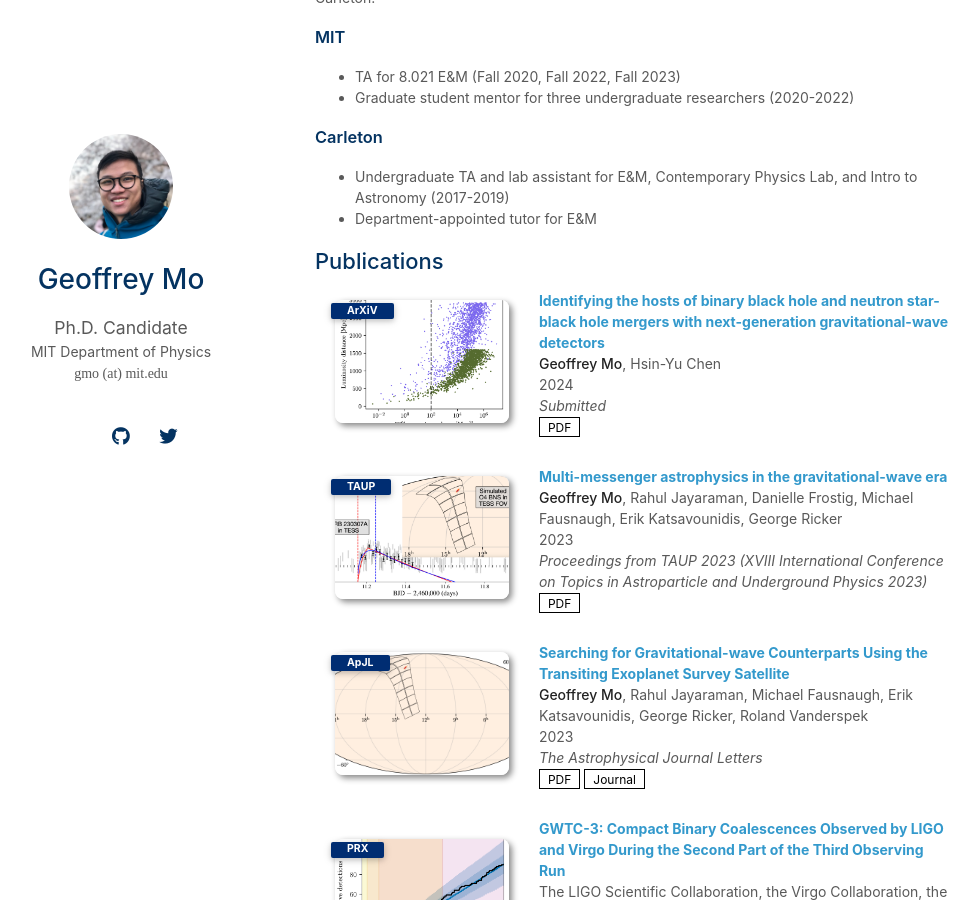
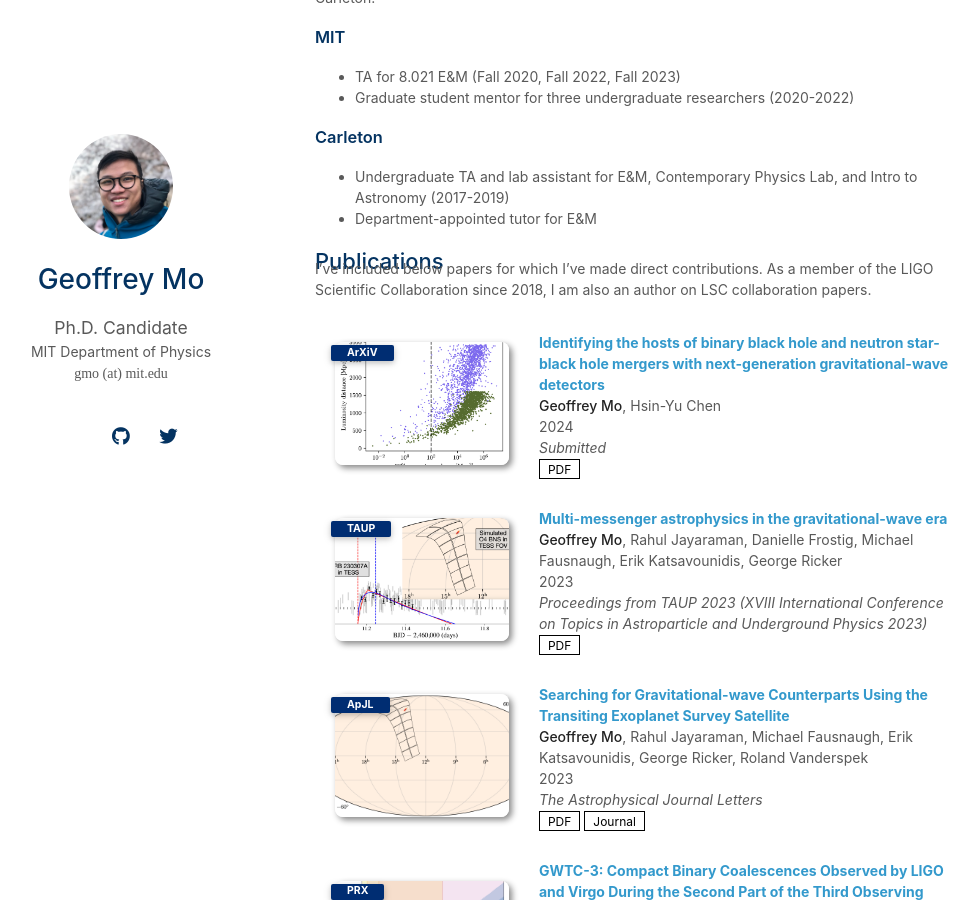
Before and after one commit to geoffreymo/geoffreymo.github.io, a Jekyll site: the page built from index.md, in a window 1280 px wide and 900 px high, scrolled down 889 px. Shown: the whole window, without its empty margins (155-1134 px from the left). Built offline with Jekyll 4.4.1, drawn with Linux system fonts in a browser that asks for light colours; nearby versions of some CDN libraries; a style sheet for code colours, icons or effects is not loaded; our own code applies the rules of GitHub Pages for plain Markdown files.

Commit message:
Add line about lvk papers

```diff
--- a/_includes/publications.md
+++ b/_includes/publications.md
@@ -1,4 +1,6 @@
 <h2 id="publications" style="margin: 2px 0px -15px;">Publications</h2>
+I've included below papers for which I've made direct contributions.
+As a member of the LIGO Scientific Collaboration since 2018, I am also an author on LSC collaboration papers.
 
 <div class="publications">
 <ol class="bibliography">
```
